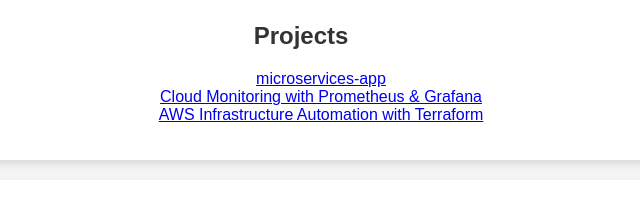
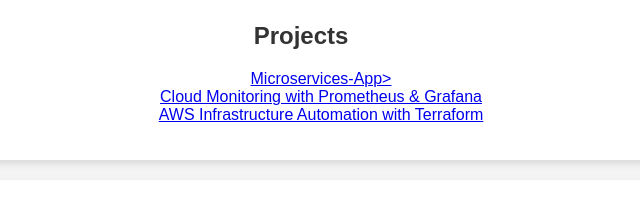
Before and after one commit to felixopk/portfolio, a plain HTML site: page index.html in a window 1280 px wide. Shown: the part 552-768 px from the top of the page, 339-979 px from the left. Drawn offline with Linux system fonts and the light colour scheme.

Commit message:
updated-3

```diff
--- a/index.html
+++ b/index.html
@@ -30,7 +30,7 @@
         <h2>Projects</h2>
         <ul>
 
-            <li><a href="https://github.com/felixopk/microservices-app" target="_blank">microservices-app</a></li>
+            <li><a href="https://github.com/felixopk/microservices-app" target="_blank">Microservices-App></li>
             <li><a href="https://github.com/felixopk/microservices-app" target="_blank">Cloud Monitoring with Prometheus & Grafana</a></li>
             <li><a href="https://github.com/felixopk/cloud-native-ci-cd" target="_blank">AWS Infrastructure Automation with Terraform</a></li>
         </ul>
```
